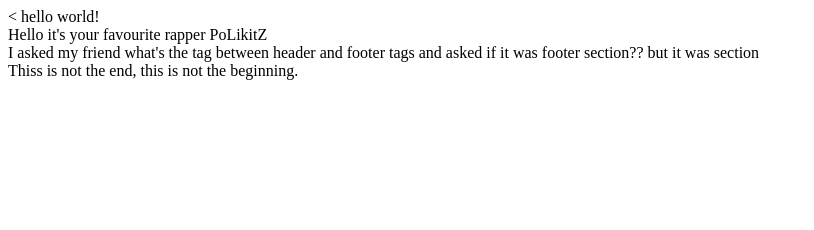
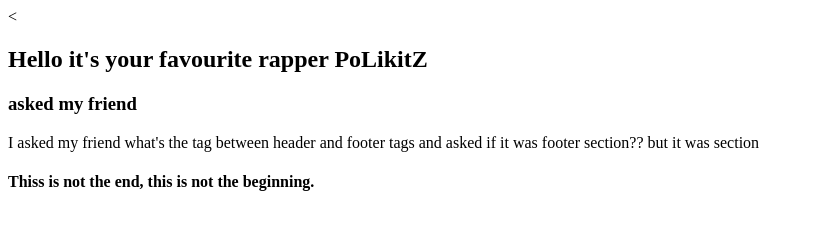
Before and after one commit to Addy122/CSY1018, a plain HTML site: page index.html in a window 1280 px wide. Shown: the whole page, without its empty margins (0-814 px from the left). Drawn offline with Linux system fonts and the light colour scheme.

Commit message:
index.html

```diff
--- a/index.html
+++ b/index.html
@@ -4,10 +4,15 @@
 	<title>first web page</title>
 </head>
 <body>
-hello world!
-<header>Hello it's your favourite rapper PoLikitZ</header>
-	<section>I asked my friend what's the tag between header and footer tags and asked if it was footer section?? but it was section </section>
-	<footer>Thiss is not the end, this is not the beginning.</footer>
-
+<header>
+<h2> Hello it's your favourite rapper PoLikitZ</h2>
+</header>
+	<section>
+	<h3>asked my friend</h3>
+	<p> I asked my friend what's the tag between header and footer tags and asked if it was footer section?? but it was section </p>
+	</section>
+	<footer>
+	<h4>Thiss is not the end, this is not the beginning.</h4>
+	</footer>
 </body>
 </html>
```
